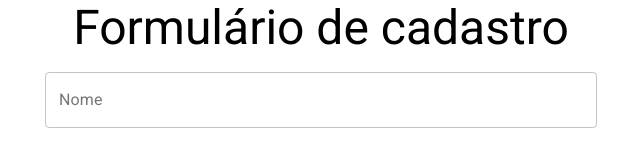
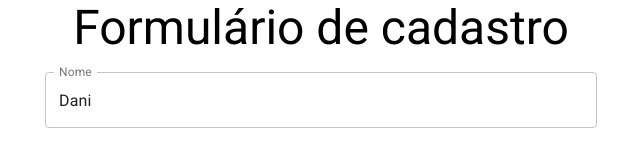
Before and after one commit to danielemaraschin/React-Function-Components-a-modern-approach, a React (Create React App) app in the folder my-app/: page / in a window 1280 px wide. Shown: the top 150 px of the page, without its empty margins (319-959 px from the left). Built offline with nearby package versions, Linux system fonts and the light colour scheme.

Commit message:
Learning about hooks

```diff
--- a/my-app/src/components/FormularioCadastro/FormularioCadastro.js
+++ b/my-app/src/components/FormularioCadastro/FormularioCadastro.js
@@ -2,15 +2,18 @@ import React, { useState } from 'react';
 import { TextField, Button, Switch, FormControlLabel } from '@material-ui/core';
 
 function FormularioCadastro() {
-    const nome = useState("Dani");
+    const [nome, setNome] = useState("Dani");
     return (
-        <form onSubmit={ (event) => {
+        <form onSubmit={(event) => {
             event.preventDefault();
-            console.log(nome)}}>
+            console.log(nome);
+        }}
+        >
             <TextField
-                onChange={ event => {
-                    nome = (event.target.value);
-                } }
+                value={nome}
+                onChange={(event) => {
+                    setNome = (event.target.value);
+                }}
                 id="nome"
                 label="Nome"
                 variant="outlined"
@@ -30,9 +33,9 @@ function FormularioCadastro() {
                 variant="outlined"
                 margin="normal"
                 fullWidth />
-                            {/*esse formControlLabel está controlando esse interruptor */}
-            <FormControlLabel label="Promoções" control={<Switch name="promocoes" label="Promoções" defaultChecked color="primary" />}/>
-            <FormControlLabel label="Novidades" control={<Switch name="novidades"  defaultChecked color="primary"/>}/>
+            {/*esse formControlLabel está controlando esse interruptor */}
+            <FormControlLabel label="Promoções" control={<Switch name="promocoes" label="Promoções" defaultChecked color="primary" />} />
+            <FormControlLabel label="Novidades" control={<Switch name="novidades" defaultChecked color="primary" />} />
 
             <Button type="submit" variant="contained" color="primary"> {/*on material-ui.com has all kind of tags we can get style */}
                 Cadastrar
```
